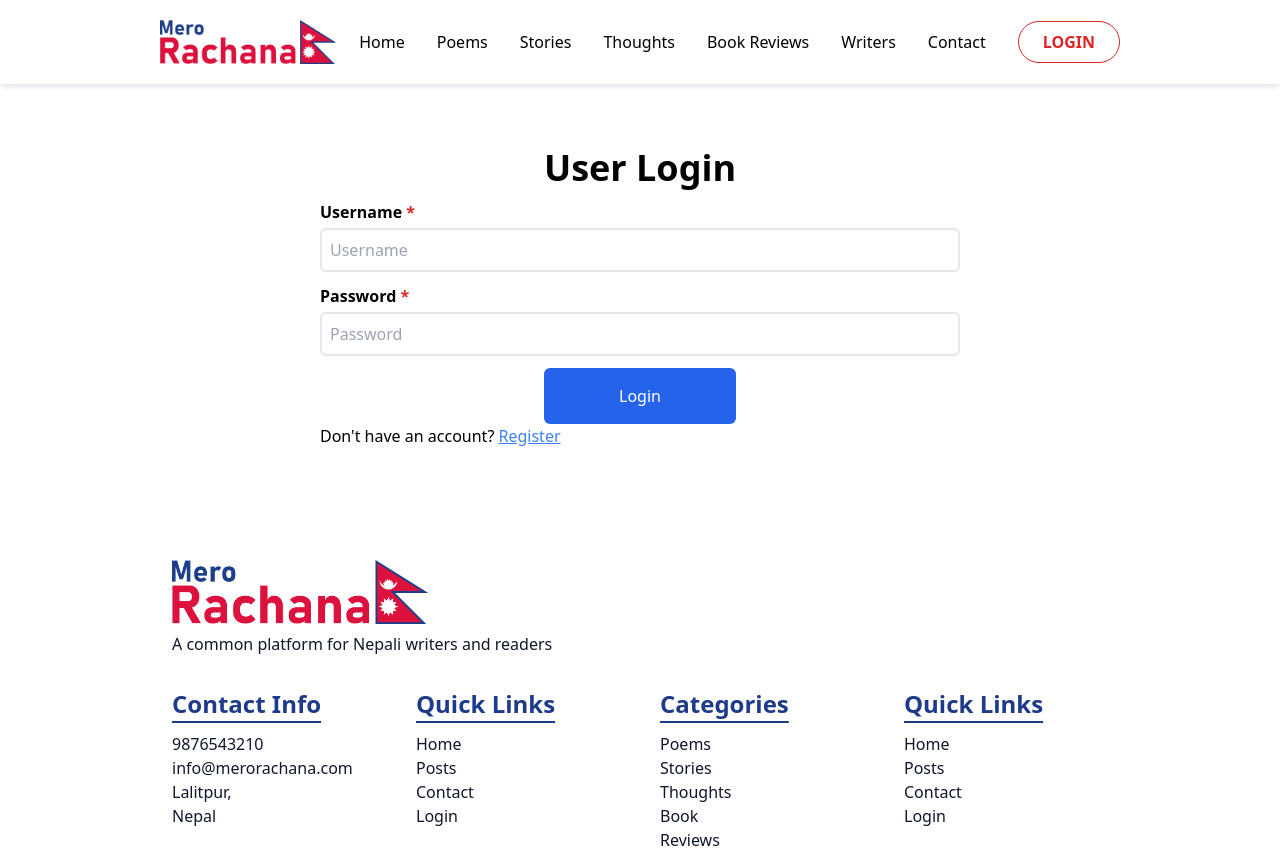
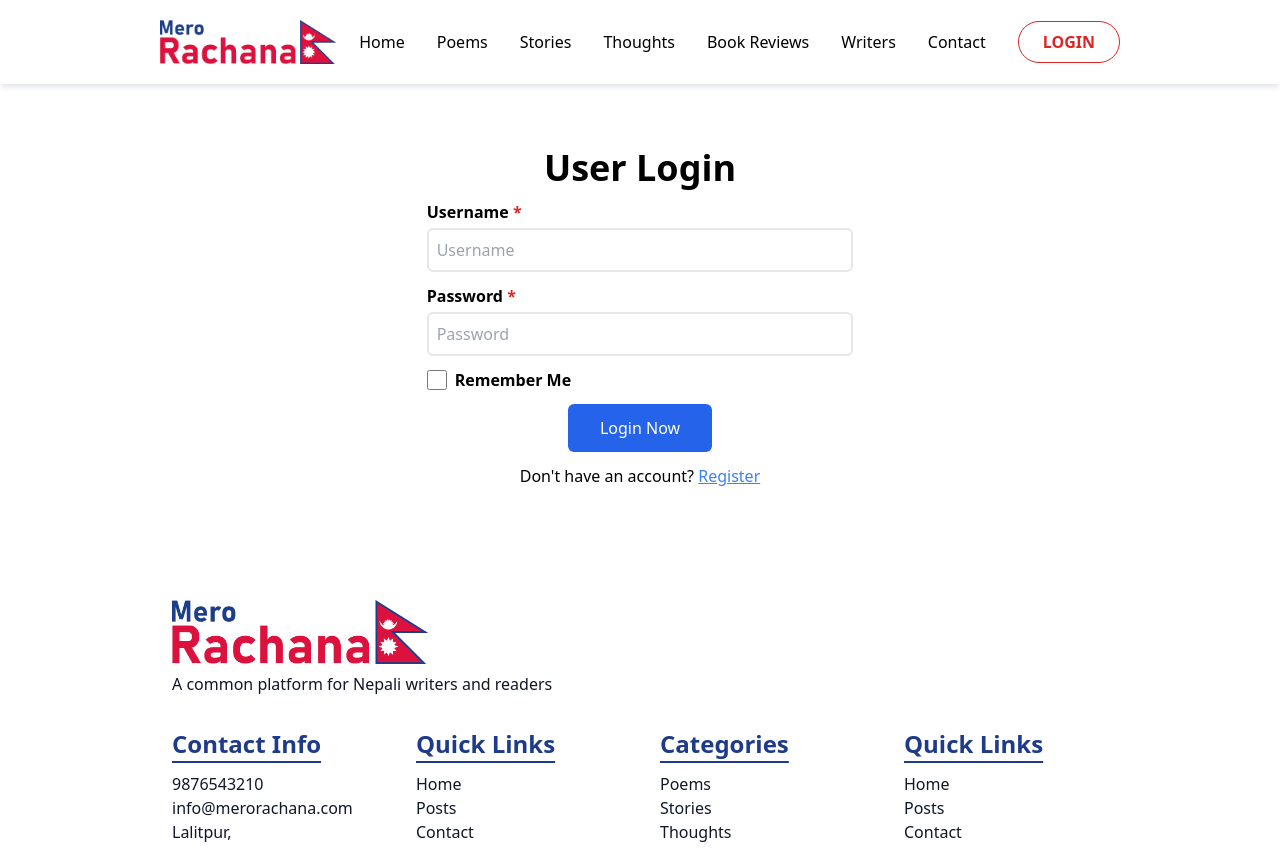
Before and after one commit to aeliyadevs/mero-rachana, a React (Vite) app: page /login in a window 1280 px wide. Shown: the top 848 px of the page. Built offline with nearby package versions, Linux system fonts and the light colour scheme.

Commit message:
add basic register form in the register component

```diff
--- /dev/null
+++ b/src/components/form/Checkbox.tsx
@@ -0,0 +1,22 @@
+import Label from "./Label";
+
+interface ComponentProps {
+  name: string;
+  label: string;
+  required: boolean;
+}
+
+const Checkbox: React.FC<ComponentProps> = ({ name, label, required }) => {
+  return (
+    <div className="w-full flex">
+      <input
+        type="checkbox"
+        name={name}
+        required={required}
+        className="w-[20px] mr-2"
+      />
+      <Label labelFor={name} label={label} required={required} />
+    </div>
+  );
+};
+export default Checkbox;
--- a/src/components/form/Submit.tsx
+++ b/src/components/form/Submit.tsx
@@ -9,7 +9,7 @@ const Submit: React.FC<ComponentProps> = ({ value, center }) => {
       <input
         type="submit"
         value={value}
-        className="w-48 p-4 bg-blue-600 text-white rounded-md"
+        className="w-36 p-3 bg-blue-600 text-white rounded-md"
       />
     </div>
   );
--- a/src/components/form/index.tsx
+++ b/src/components/form/index.tsx
@@ -1,4 +1,5 @@
 export { default as Input } from "./Input";
 export { default as Label } from "./Label";
+export { default as Textarea } from "./Textarea";
+export { default as Checkbox } from "./Checkbox";
 export { default as Submit } from "./Submit";
-export { default as Textarea } from "./Textarea";
--- a/src/features/auth/Login.tsx
+++ b/src/features/auth/Login.tsx
@@ -1,10 +1,10 @@
 import { Link } from "react-router-dom";
-import { Input, Submit, Textarea } from "../../components/form";
+import { Checkbox, Input, Submit } from "../../components/form";
 import HeadingOne from "../../components/ui/HeadingOne";
 
 const Login = () => {
   return (
-    <div className="w-6/12 mx-auto my-16">
+    <div className="w-4/12 mx-auto my-16">
       <HeadingOne heading={"User Login"} center={true} />
       <form action="" className="max-w-2xl mx-auto flex flex-col gap-3">
         {/* <div className="flex gap-5"> */}
@@ -20,10 +20,11 @@ const Login = () => {
           placeholder="Password"
           required={true}
         />
+        <Checkbox label="Remember Me" name="rememberMe" required={false} />
         {/* </div> */}
-        <Submit value="Login" center={true} />
+        <Submit value="Login Now" center={true} />
       </form>
-      <div>
+      <div className="text-center mt-3">
         Don't have an account?{" "}
         <Link to="/register" className="underline text-blue-500">
           Register
--- a/src/features/auth/Register.tsx
+++ b/src/features/auth/Register.tsx
@@ -1,10 +1,70 @@
 import { Link } from "react-router-dom";
+import HeadingOne from "../../components/ui/HeadingOne";
+import { Checkbox, Input, Submit } from "../../components/form";
 
 const Register = () => {
   return (
-    <div className="w-9/12 mx-auto text-center">
-      Register Page
-      <div>
+    <div className="w-8/12 mx-auto my-16">
+      <HeadingOne heading={"Register User"} center={true} />
+      <form action="" className="max-w-2xl mx-auto flex flex-col gap-3">
+        <div className="flex gap-5">
+          <Input
+            type="text"
+            name="firstName"
+            placeholder="First Name"
+            required={true}
+          />
+          {/* <Input
+            type="text"
+            name="middleName"
+            placeholder="Middle Name"
+            required={false}
+          /> */}
+          <Input
+            type="text"
+            name="lastName"
+            placeholder="Last Name"
+            required={true}
+          />
+        </div>
+        <div className="flex gap-5">
+          <Input
+            type="text"
+            name="userName"
+            placeholder="Username"
+            required={true}
+          />
+          <Input
+            type="email"
+            name="emailAddress"
+            placeholder="Email Address"
+            required={true}
+          />
+        </div>
+        <div className="flex gap-5">
+          <Input
+            type="password"
+            name="password"
+            placeholder="Password"
+            required={true}
+          />
+
+          <Input
+            type="password"
+            name="confirmPassword"
+            placeholder="Confirm Password"
+            required={true}
+          />
+        </div>
+
+        <Checkbox
+          label="I agree to the Terms and conditions"
+          name="rememberMe"
+          required={false}
+        />
+        <Submit value="Register Now" center={true} />
+      </form>
+      <div className="text-center mt-3">
         Have an account?{" "}
         <Link to="/login" className="underline text-blue-500">
           Login
```
